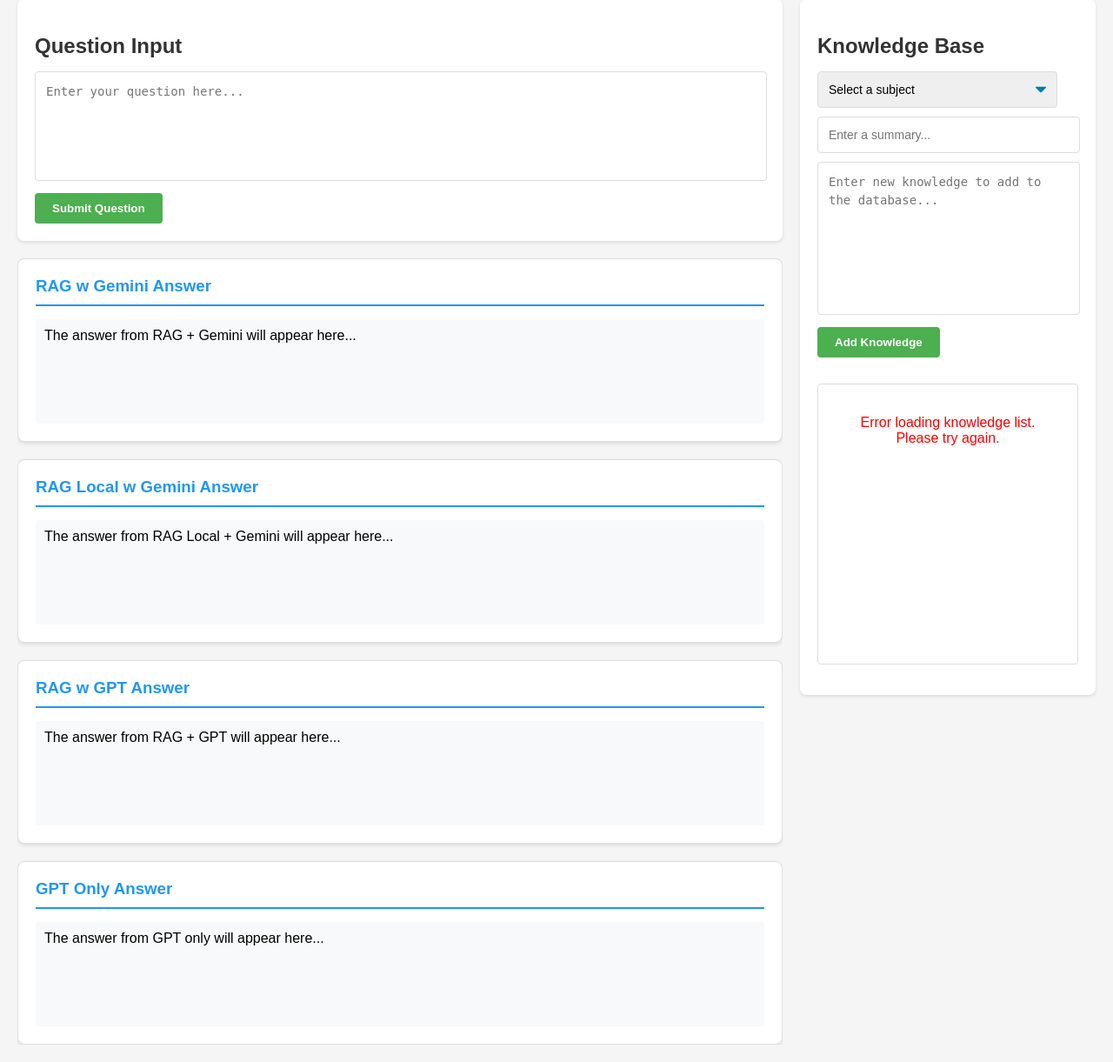
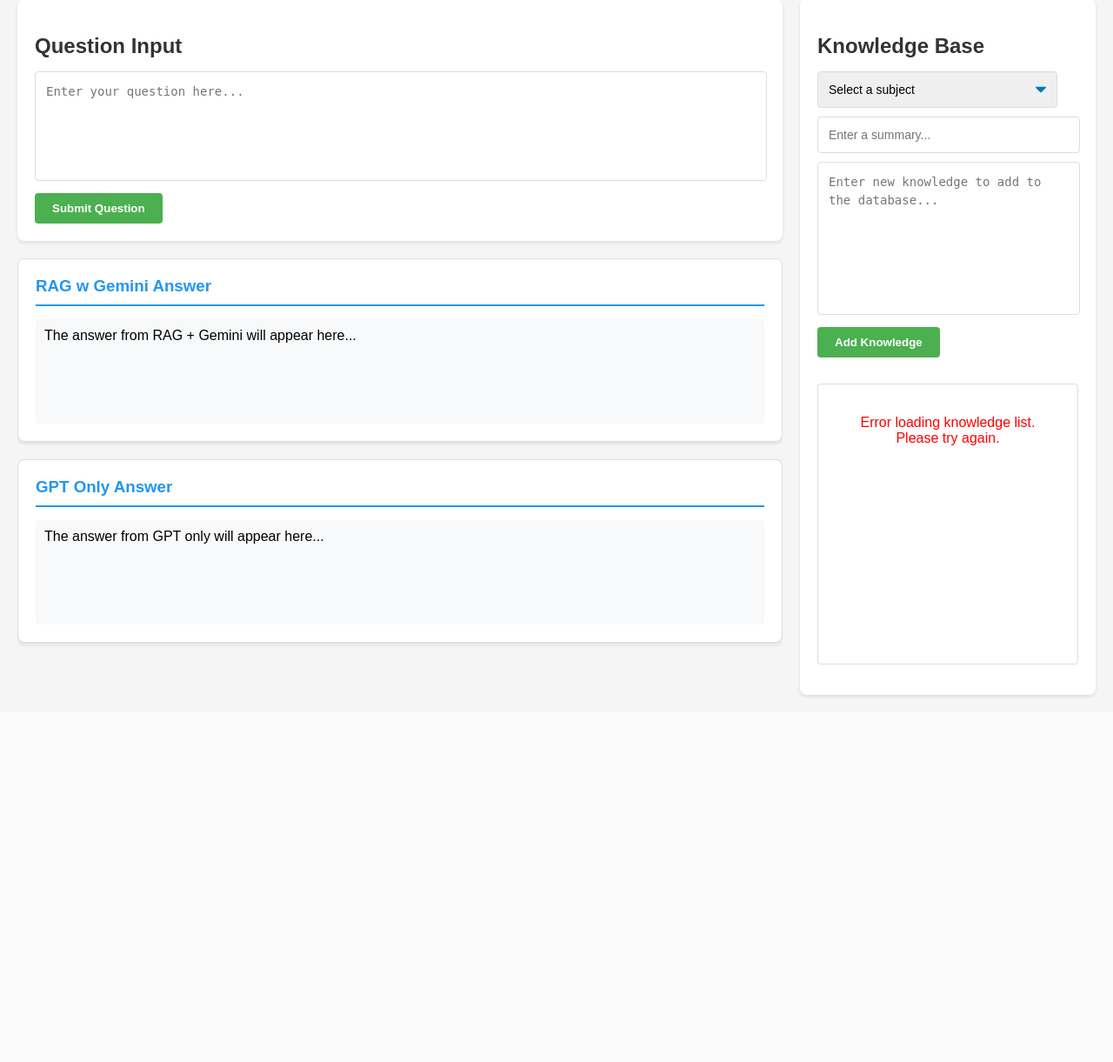
Before and after one commit to VQToan/rag, a Flask app: page / in a window 1280 px wide. Shown: the part 21-1242 px from the top of the page at 87% size. After the commit the page ends 823 px from the top, so only its background shows below. Run offline with Flask 3, Linux system fonts and the light colour scheme.

Commit message:
add ui demo

```diff
--- a/src/templates/ui_test.html
+++ b/src/templates/ui_test.html
@@ -425,20 +425,6 @@
             </div>
         </div>
         <div class="answer-box">
-            <h3>RAG Local w Gemini Answer</h3>
-            <div class="answer-content" id="ragLocalGeminiAnswer">
-                The answer from RAG Local + Gemini will appear here...
-            </div>
-        </div>
-
-        <div class="answer-box">
-            <h3>RAG w GPT Answer</h3>
-            <div class="answer-content" id="gptGeminiAnswer">
-                The answer from RAG + GPT will appear here...
-            </div>
-        </div>
-
-        <div class="answer-box">
             <h3>GPT Only Answer</h3>
             <div class="answer-content" id="gptOnlyAnswer">
                 The answer from GPT only will appear here...
@@ -674,16 +660,12 @@
             // Make API calls for all three types
             Promise.all([
                 getAnswer('gemini'),
-                getAnswer('openai'),
                 getAnswer('openai_only'),
-                getAnswer('local')
             ])
-                .then(([geminiAnswer, gptAnswer, gptOnlyAnswer, localAnswer]) => {
+                .then(([geminiAnswer, gptOnlyAnswer]) => {
                     // Use marked to convert Markdown to HTML
                     document.getElementById('ragGeminiAnswer').innerHTML = marked.parse(geminiAnswer);
-                    document.getElementById('gptGeminiAnswer').innerHTML = marked.parse(gptAnswer);
                     document.getElementById('gptOnlyAnswer').innerHTML = marked.parse(gptOnlyAnswer);
-                    document.getElementById('ragLocalGeminiAnswer').innerHTML = marked.parse(localAnswer);
                 })
                 .finally(() => {
                     hideLoading();
```
